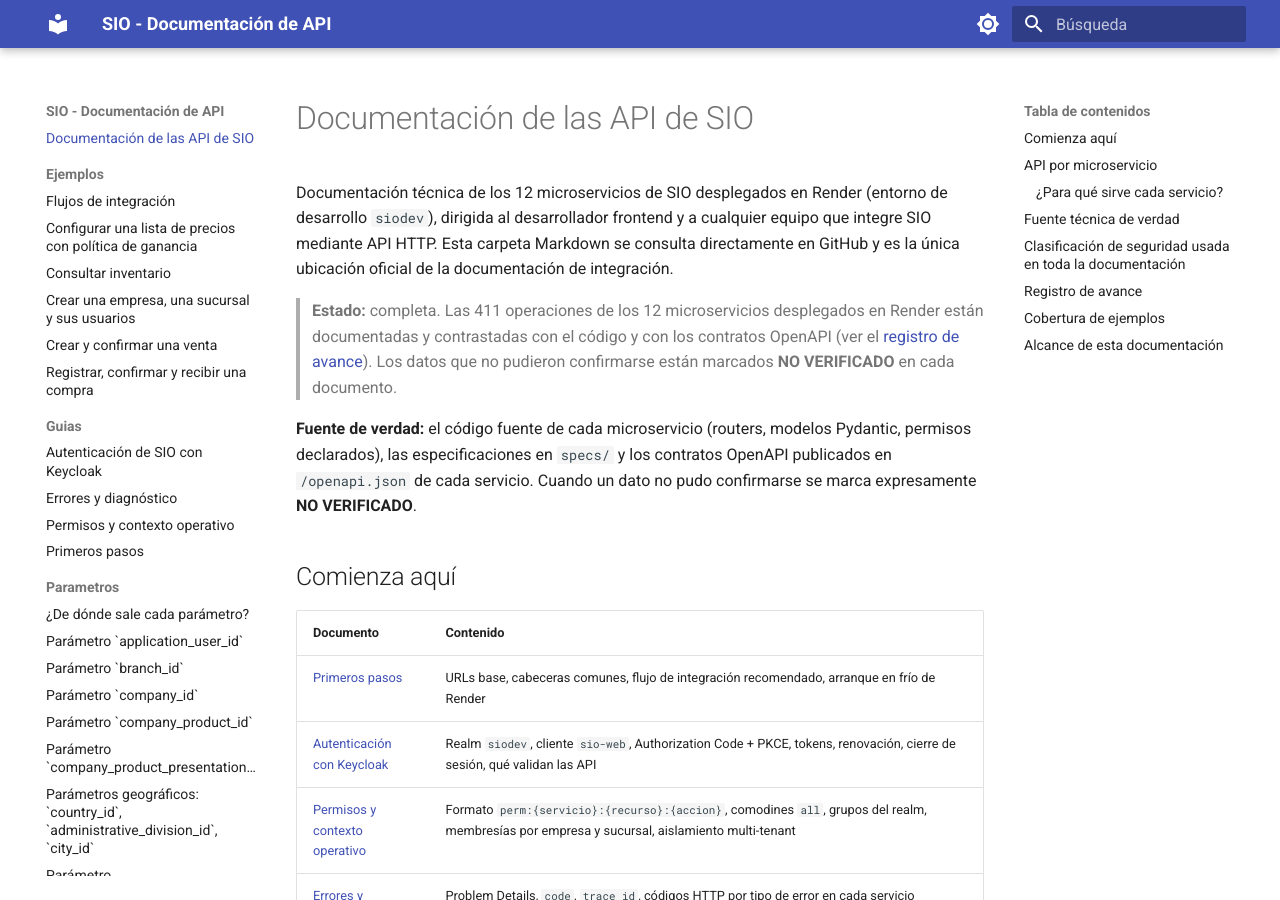
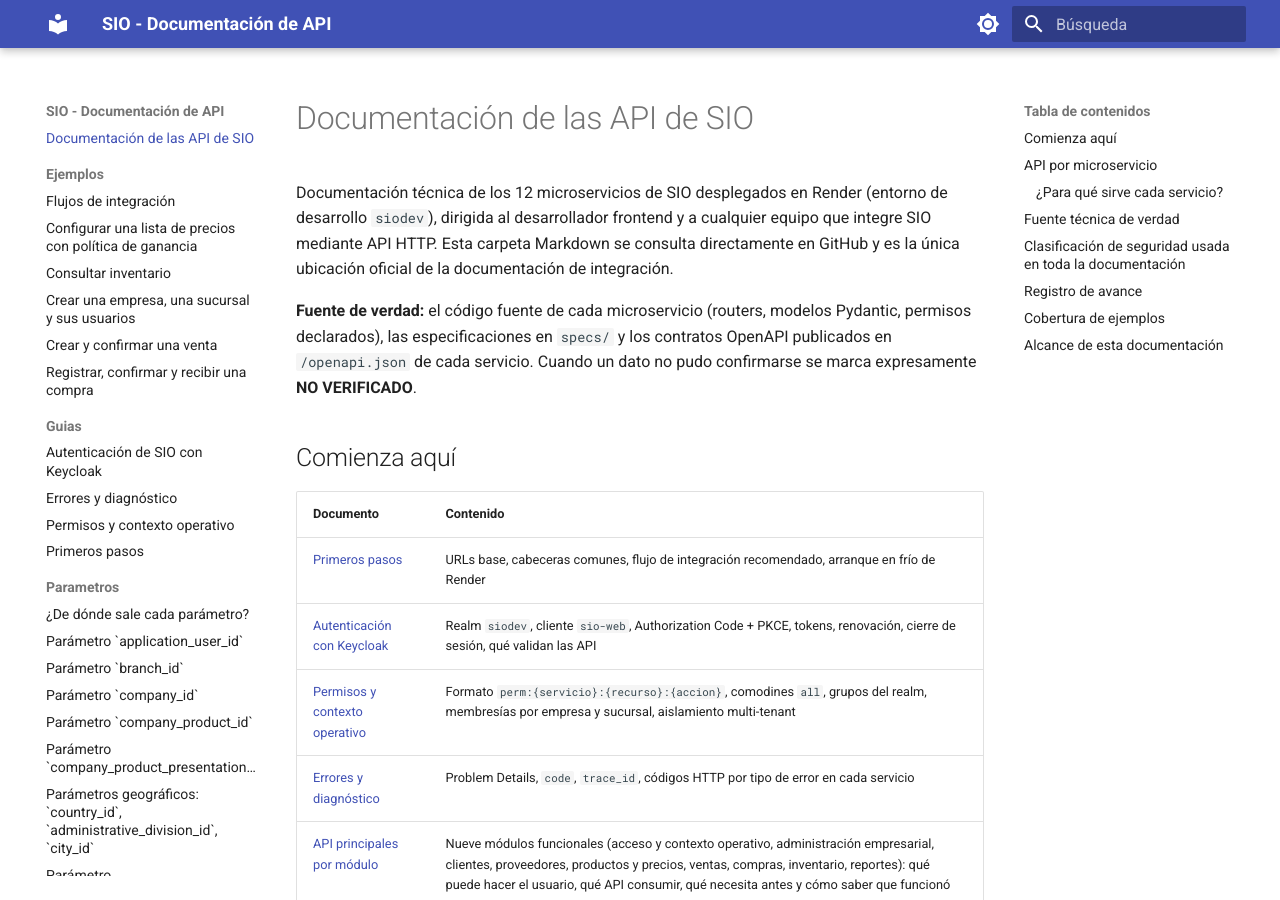
Before and after one commit to Pipicano25/sio-api-docs, an MkDocs documentation site: the page built from docs/index.md, in a window 1280 px wide and 900 px high. Built offline with MkDocs 1.6.1 and Material for MkDocs 9.7.7, drawn with Linux system fonts in a browser that asks for light colours.

Commit message:
docs: sincronizar documentación SIO

```diff
--- a/docs/index.md
+++ b/docs/index.md
@@ -1,8 +1,6 @@
 # Documentación de las API de SIO
 
 Documentación técnica de los 12 microservicios de SIO desplegados en Render (entorno de desarrollo `siodev`), dirigida al desarrollador frontend y a cualquier equipo que integre SIO mediante API HTTP. Esta carpeta Markdown se consulta directamente en GitHub y es la única ubicación oficial de la documentación de integración.
-
-> **Estado:** completa. Las 411 operaciones de los 12 microservicios desplegados en Render están documentadas y contrastadas con el código y con los contratos OpenAPI (ver el [registro de avance](#registro-de-avance)). Los datos que no pudieron confirmarse están marcados **NO VERIFICADO** en cada documento.
 
 **Fuente de verdad:** el código fuente de cada microservicio (routers, modelos Pydantic, permisos declarados), las especificaciones en `specs/` y los contratos OpenAPI publicados en `/openapi.json` de cada servicio. Cuando un dato no pudo confirmarse se marca expresamente **NO VERIFICADO**.
 
```
